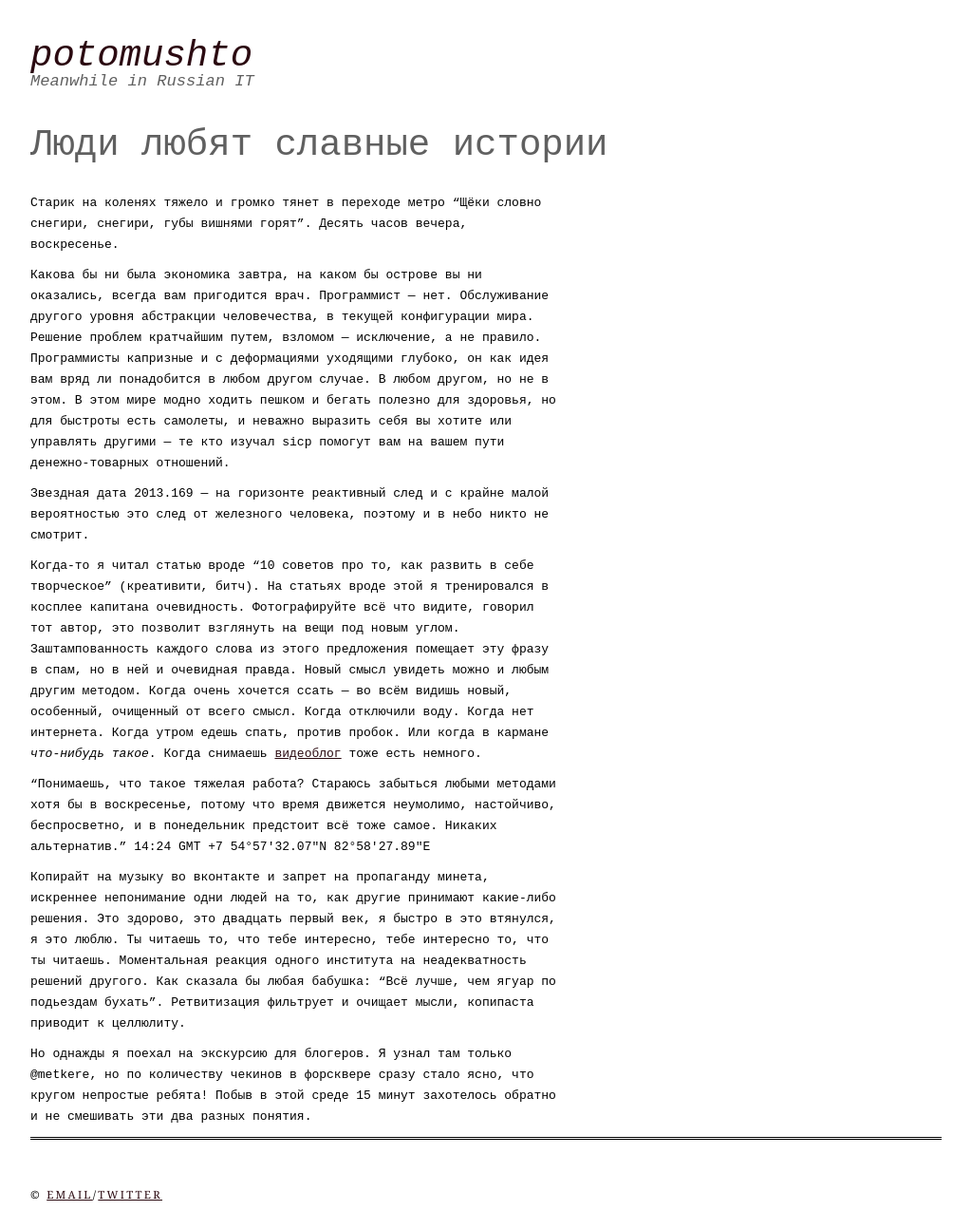
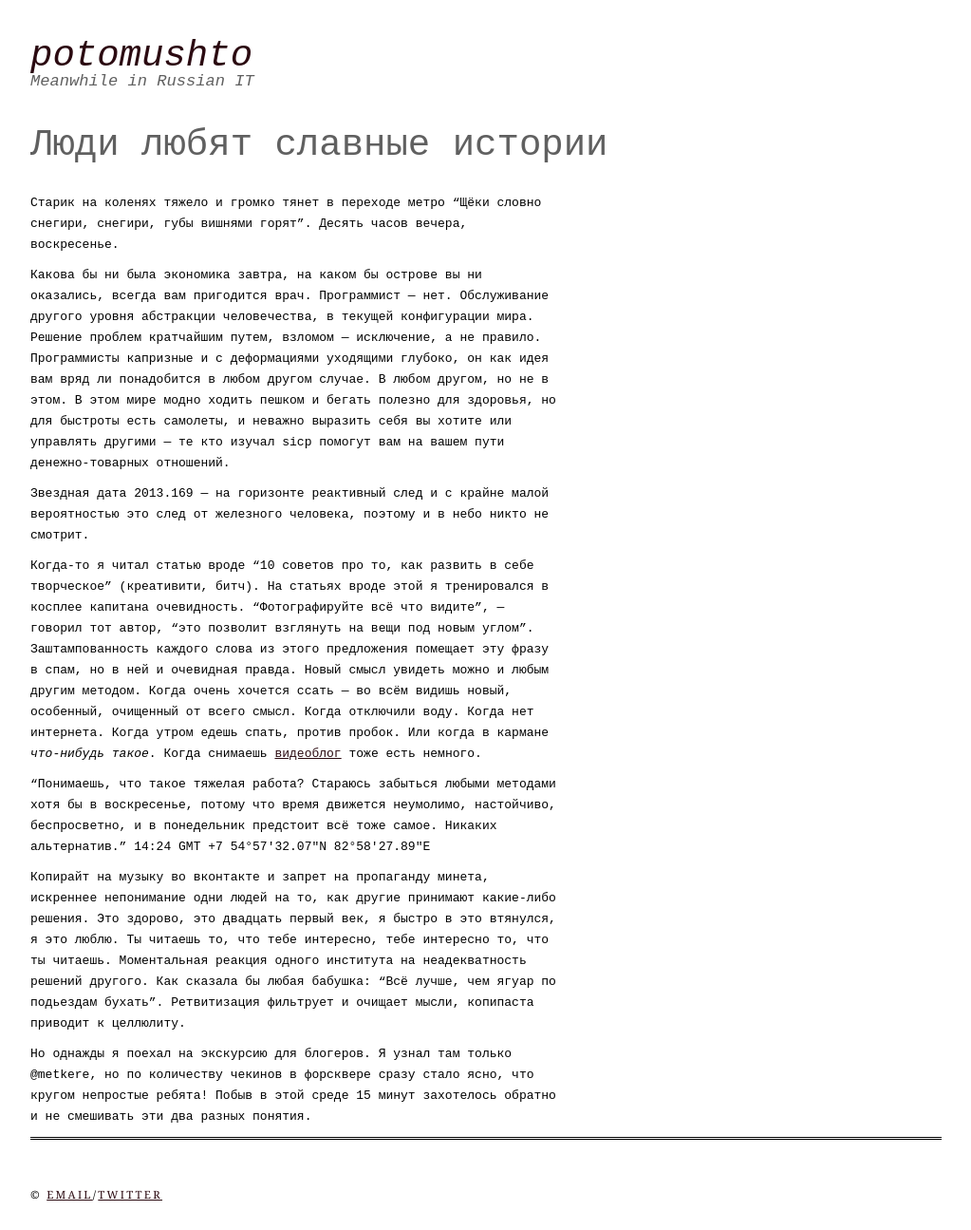
Before and after one commit to ptmt/ptmt.github.com, a Jekyll site: the page built from _posts/2013-06-17-people-love-good-story.md, in a window 1280 px wide. Shown: the whole page at 95% size, without its empty margins (128-1151 px from the left). Built offline with Jekyll 4.4.1, drawn with Linux system fonts in a browser that asks for light colours; Markdown is read by kramdown in place of the engine named in the settings.

```diff
--- a/_posts/2013-06-17-people-love-good-story.md
+++ b/_posts/2013-06-17-people-love-good-story.md
@@ -10,7 +10,7 @@ title: Люди любят славные истории
 
 Звездная дата 2013.169 — на горизонте реактивный след и с крайне малой вероятностью это след от железного человека, поэтому и в небо никто не смотрит.
 
-Когда-то я читал статью вроде "10 советов про то, как развить в себе творческое" (креативити, битч). На статьях вроде этой я тренировался в косплее капитана очевидность. Фотографируйте всё что видите, говорил тот автор, это позволит взглянуть на вещи под новым углом. Заштампованность каждого слова из этого предложения помещает эту фразу в спам, но в ней и очевидная правда. Новый смысл увидеть можно и любым другим методом. Когда очень хочется ссать — во всём видишь новый, особенный, очищенный от всего смысл. Когда отключили воду. Когда нет интернета. Когда утром едешь спать, против пробок. Или когда в кармане _что-нибудь такое_. Когда снимаешь [видеоблог](http://youtube.com/user/phinitive) тоже есть немного.
+Когда-то я читал статью вроде "10 советов про то, как развить в себе творческое" (креативити, битч). На статьях вроде этой я тренировался в косплее капитана очевидность. "Фотографируйте всё что видите", — говорил тот автор, "это позволит взглянуть на вещи под новым углом". Заштампованность каждого слова из этого предложения помещает эту фразу в спам, но в ней и очевидная правда. Новый смысл увидеть можно и любым другим методом. Когда очень хочется ссать — во всём видишь новый, особенный, очищенный от всего смысл. Когда отключили воду. Когда нет интернета. Когда утром едешь спать, против пробок. Или когда в кармане _что-нибудь такое_. Когда снимаешь [видеоблог](http://youtube.com/user/phinitive) тоже есть немного.
 
 "Понимаешь, что такое тяжелая работа? Стараюсь забыться любыми методами хотя бы в воскресенье, потому что время движется неумолимо, настойчиво, беспросветно, и в понедельник предстоит всё тоже самое. Никаких альтернатив." 14:24 GMT +7 54°57′32.07″N 82°58′27.89″E
 
```
